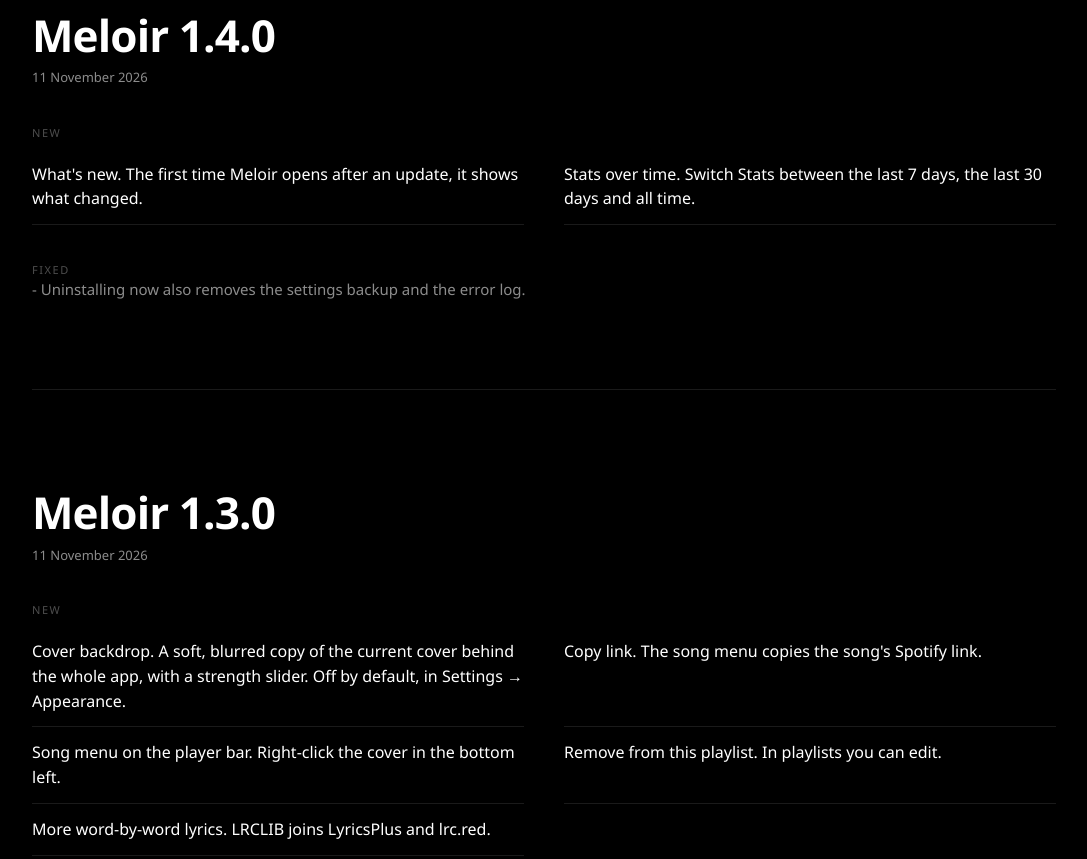
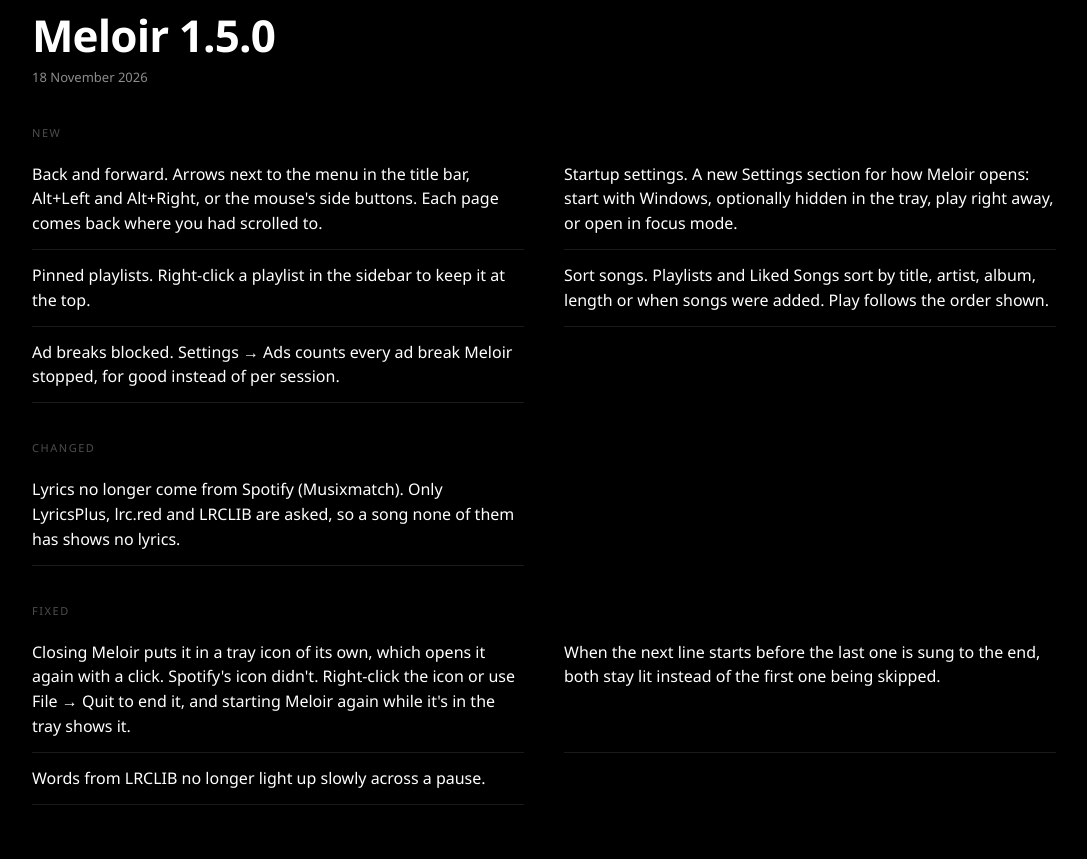
Before and after one commit to pascalnot/Meloir, a plain HTML site: page changelog.html in a window 1280 px wide. Shown: the part 600-1459 px from the top of the page, without its empty margins (96-1183 px from the left). Drawn offline with Linux system fonts and the light colour scheme.

Commit message:
Add Meloir 1.5.0 to the changelog

```diff
--- a/changelog.html
+++ b/changelog.html
@@ -188,7 +188,7 @@
 
 <nav class="side" id="side" aria-label="Sections">
   <i class="mark" id="mark"></i>
-  <a href="#v1-4-0">1.4.0</a><a href="#v1-3-0">1.3.0</a><a href="#v1-2-0">1.2.0</a>
+  <a href="#v1-5-0">1.5.0</a><a href="#v1-4-0">1.4.0</a><a href="#v1-3-0">1.3.0</a><a href="#v1-2-0">1.2.0</a>
 </nav>
 
 <main id="top">
@@ -200,13 +200,23 @@
 
       <p class="small fade" style="--n:7">Downloads for every version are on <a href="https://github.com/pascalnot/Meloir/releases">GitHub</a>.</p>
     </section>
+    <section class="band" id="v1-5-0">
+      <h2 class="rv sweep">Meloir 1.5.0</h2>
+      <p class="small rv">18 November 2026</p>
+      <p class="eyebrow rv">New</p>
+      <ul class="more"><li class="rv"><b>Back and forward.</b> Arrows next to the menu in the title bar, Alt+Left and Alt+Right, or the mouse's side buttons. Each page comes back where you had scrolled to.</li><li class="rv"><b>Startup settings.</b> A new Settings section for how Meloir opens: start with Windows, optionally hidden in the tray, play right away, or open in focus mode.</li><li class="rv"><b>Pinned playlists.</b> Right-click a playlist in the sidebar to keep it at the top.</li><li class="rv"><b>Sort songs.</b> Playlists and Liked Songs sort by title, artist, album, length or when songs were added. Play follows the order shown.</li><li class="rv"><b>Ad breaks blocked.</b> Settings → Ads counts every ad break Meloir stopped, for good instead of per session.</li></ul>
+      <p class="eyebrow rv">Changed</p>
+      <ul class="more"><li class="rv">Lyrics no longer come from Spotify (Musixmatch). Only LyricsPlus, lrc.red and LRCLIB are asked, so a song none of them has shows no lyrics.</li></ul>
+      <p class="eyebrow rv">Fixed</p>
+      <ul class="more"><li class="rv">Closing Meloir puts it in a tray icon of its own, which opens it again with a click. Spotify's icon didn't. Right-click the icon or use File → Quit to end it, and starting Meloir again while it's in the tray shows it.</li><li class="rv">When the next line starts before the last one is sung to the end, both stay lit instead of the first one being skipped.</li><li class="rv">Words from LRCLIB no longer light up slowly across a pause.</li></ul>
+    </section>
     <section class="band" id="v1-4-0">
       <h2 class="rv sweep">Meloir 1.4.0</h2>
       <p class="small rv">11 November 2026</p>
       <p class="eyebrow rv">New</p>
       <ul class="more"><li class="rv"><b>What's new.</b> The first time Meloir opens after an update, it shows what changed.</li><li class="rv"><b>Stats over time.</b> Switch Stats between the last 7 days, the last 30 days and all time.</li></ul>
       <p class="eyebrow rv">Fixed</p>
-      <p class="note rv">- Uninstalling now also removes the settings backup and the error log. </p>
+      <ul class="more"><li class="rv">Uninstalling now also removes the settings backup and the error log.</li></ul>
     </section>
     <section class="band" id="v1-3-0">
       <h2 class="rv sweep">Meloir 1.3.0</h2>
```
